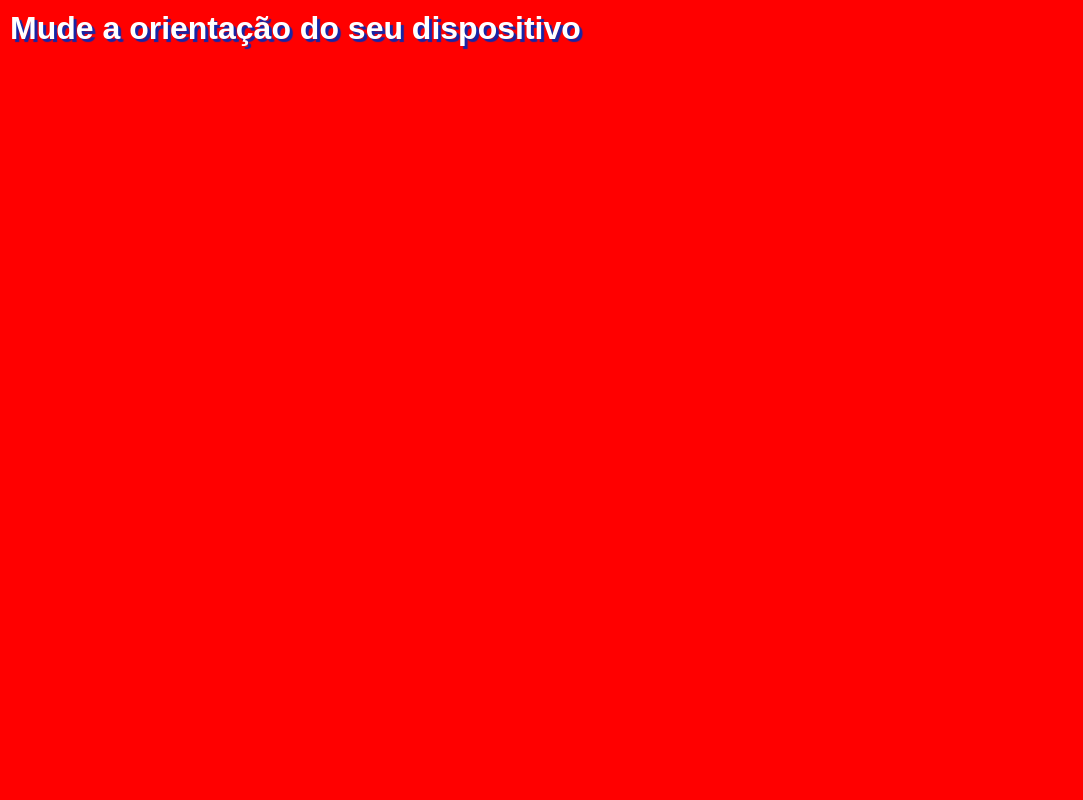
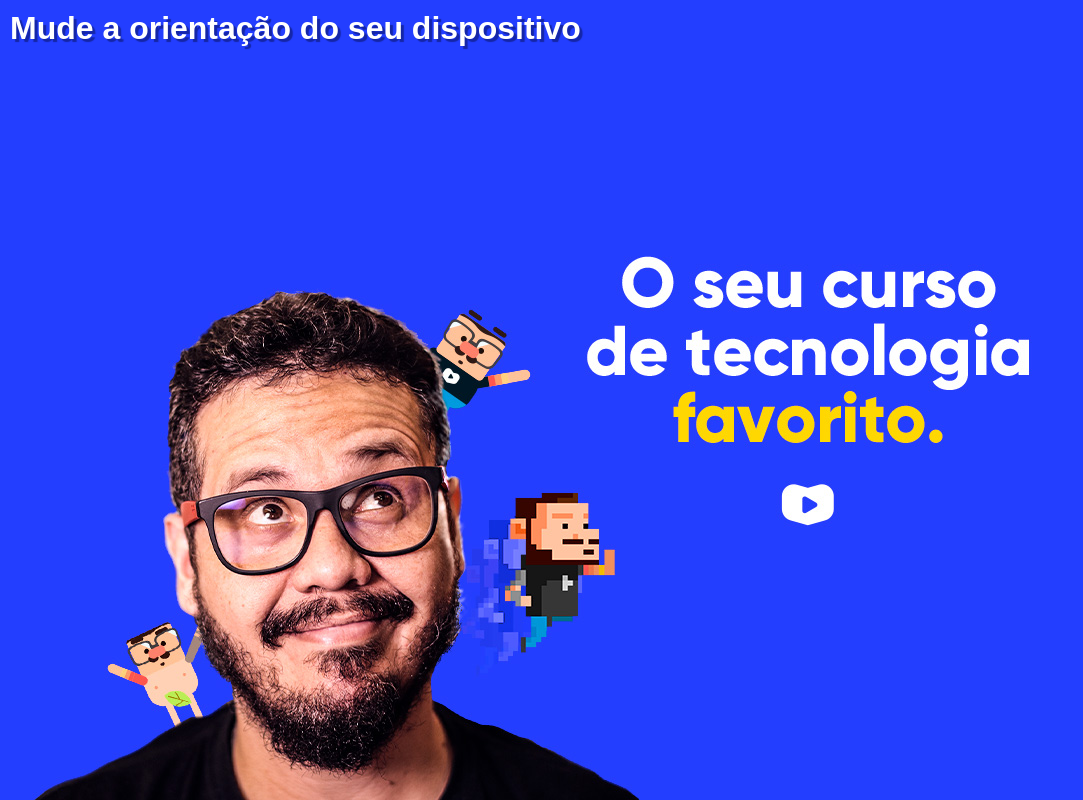
Before and after one commit to luiz-ferreira-bot/media-types, a plain HTML site: page index.html in a window 1280 px wide. Shown: the whole page, without its empty margins (0-1083 px from the left). Drawn offline with Linux system fonts and the light colour scheme.

Commit message:
trocando arquivos

```diff
--- a/estilos/paisagem.css
+++ b/estilos/paisagem.css
@@ -2,6 +2,9 @@
 
 /* Aparelhos deitado ( landscape ) */
 
+
+
 body{
-    background-color: red;
+    background-image: url('../img/cev-landscape.jpg');
+    background-position: left bottom;
 }
--- a/estilos/retrato.css
+++ b/estilos/retrato.css
@@ -1,9 +1,10 @@
 @charset "UTF-8";
 
-/* Aparelhos deitado ( landscape ) */
+/* Aparelhos em pé (portrait) */
 
-
-
-    body {
-        background-color: red;
-    }
+body {
+    background: url('../img/cev-portrait.jpg');
+    background-size: contain;
+    background-repeat: no-repeat;
+    background-position: center bottom;
+}
--- a/estilos/style.css
+++ b/estilos/style.css
@@ -12,6 +12,8 @@ html, body{
     height: 100vh;
     width: 100vw;
     background-color: #233eff;
+    background-size: contain;
+    background-repeat: no-repeat;
 
 }
 
```
Also changed, not shown: index.html (line endings or trailing spaces).
